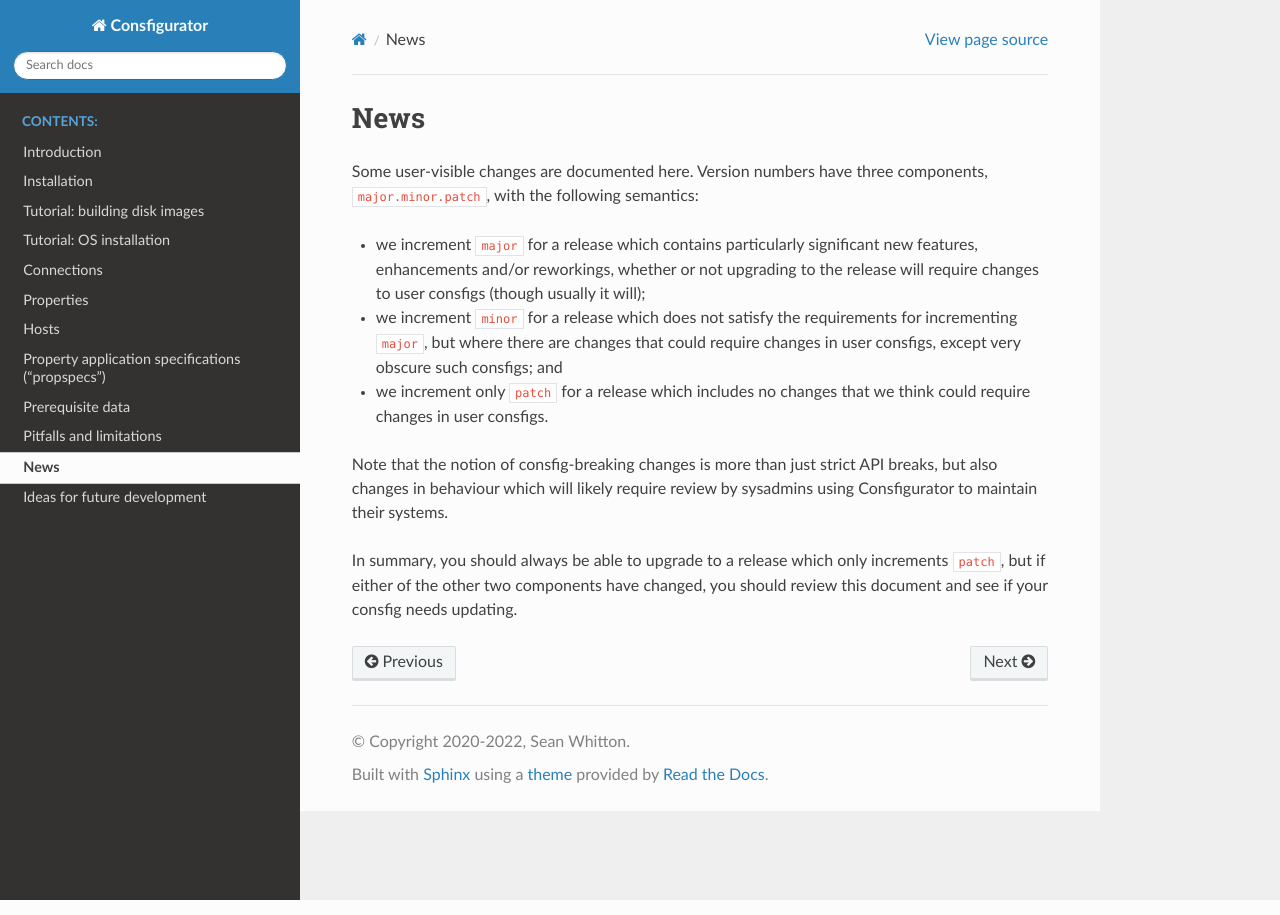
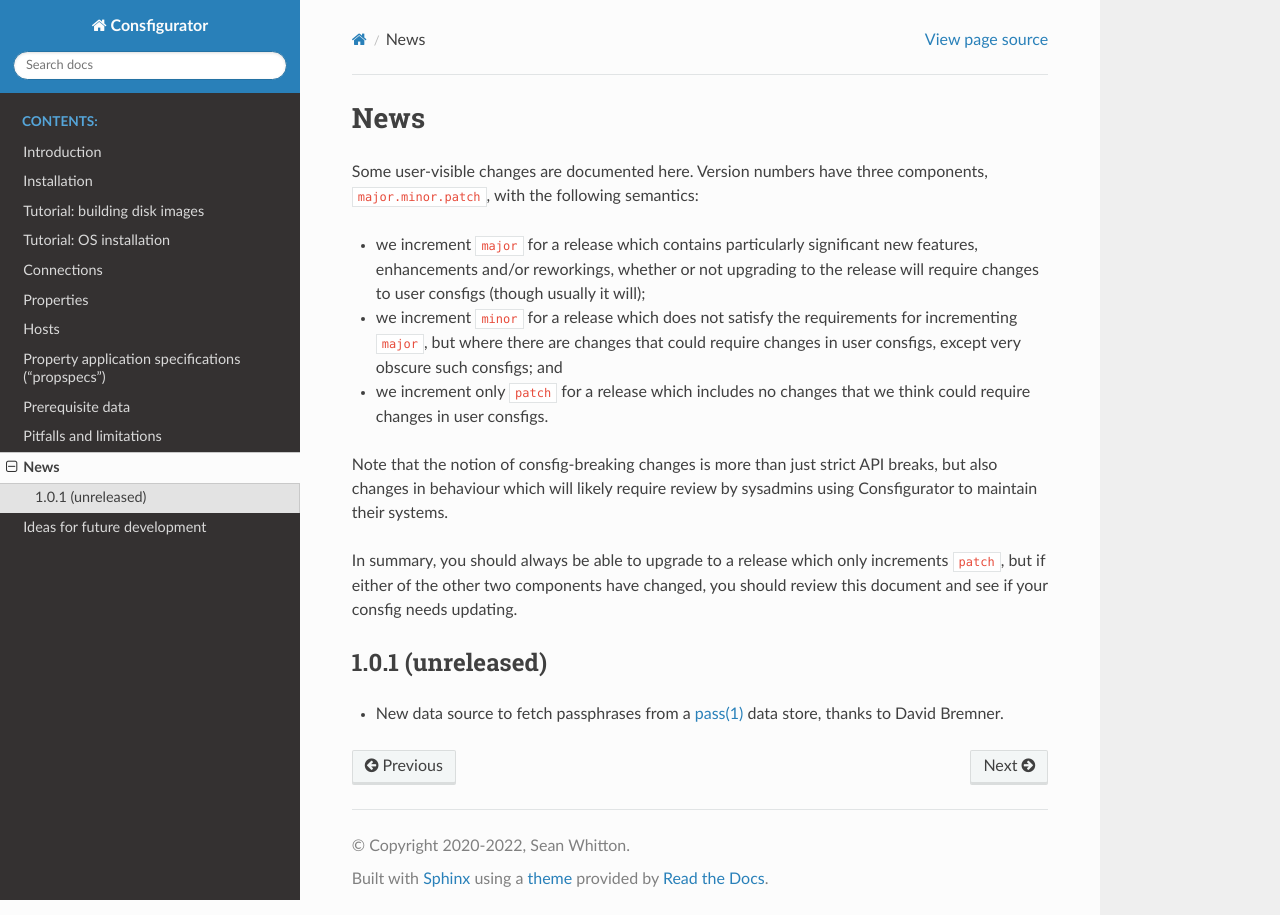
Before and after one commit to spwhitton/consfigurator, a Sphinx documentation site: the page built from doc/news.rst, in a window 1280 px wide. Built offline with Sphinx 7.4.7 and the Read the Docs theme 2.0.0, drawn with Linux system fonts in a browser that asks for light colours.

Commit message:
news.rst: add entry for new pass(1) data source
Signed-off-by: Sean Whitton <spwhitton@spwhitton.name>

```diff
--- a/doc/news.rst
+++ b/doc/news.rst
@@ -23,6 +23,10 @@ In summary, you should always be able to upgrade to a release which only
 increments ``patch``, but if either of the other two components have changed,
 you should review this document and see if your consfig needs updating.
 
-..
-   1.0.1 (unreleased)
-   ------------------
+1.0.1 (unreleased)
+------------------
+
+- New data source to fetch passphrases from a `pass(1)`_ data store, thanks to
+  David Bremner.
+
+.. _pass(1): https://www.passwordstore.org/
```
